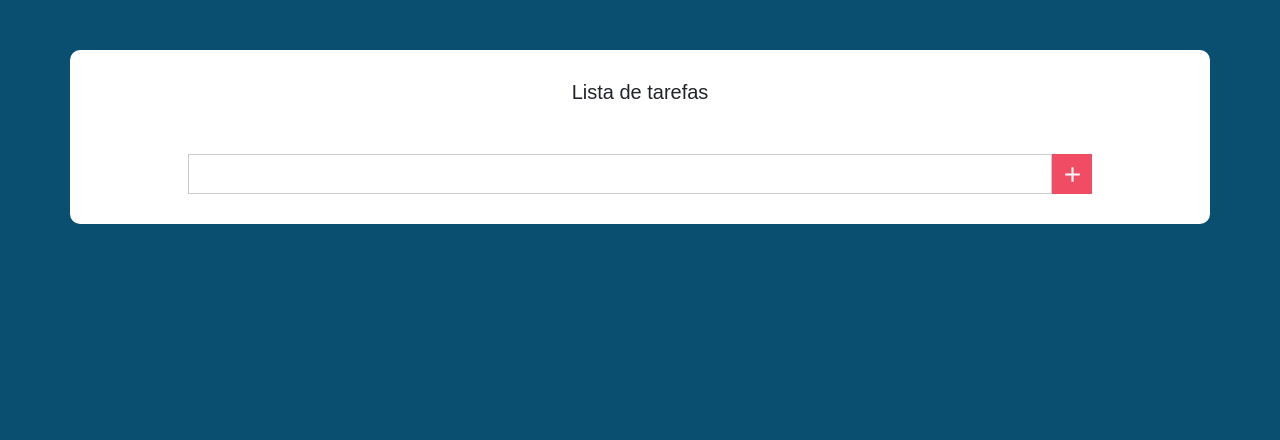
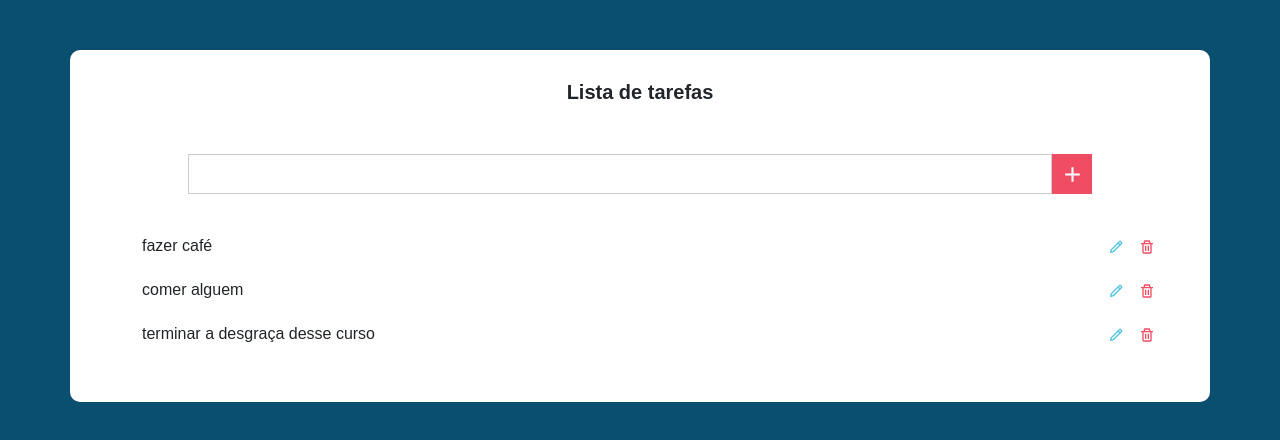
Before and after one commit to Juan-Severiano/react-luizomf, a React (Create React App) app: page / in a window 1280 px wide. Shown: the top 440 px of the page. Built offline with nearby package versions, Linux system fonts and the light colour scheme.

Commit message:
estilizando o local onde vai ficar as tarefas

```diff
--- a/src/components/Main.css
+++ b/src/components/Main.css
@@ -7,6 +7,7 @@
 
 .main h1 {
   font-size: 20px;
+  font-weight: 800;
   text-align: center;
   padding-bottom: 20px;
 }
@@ -37,3 +38,42 @@
   align-items: center;
   justify-content: center;
 }
+
+.tasks {
+  margin-top: 30px;
+}
+
+.tasks li {
+  display: flex;
+  align-items: center;
+  justify-content: space-between;
+  padding: 10px;
+  transition: all 600ms ease-in-out;
+  border-radius: 10px;
+}
+
+.tasks li:hover {
+  background-color: #51c5de;
+}
+
+.tasks li .edit {
+  color: #51c5de;
+}
+
+.tasks li .delete {
+  color: #f04c64;
+}
+
+.tasks li .edit, .tasks li .delete {
+  margin-right: 15px;
+}
+
+.tasks li .edit:hover, .tasks li .delete:hover{
+  cursor: pointer;
+}
+
+.tasks li:hover .edit,
+.tasks li:hover .delete {
+  transition: all 600ms ease-in-out;
+  color: black;
+}
--- a/src/components/Main.js
+++ b/src/components/Main.js
@@ -1,10 +1,16 @@
 import React, { Component } from 'react'
+
 import { BiPlus } from 'react-icons/bi'
+
+import { BiPencil, BiTrash } from 'react-icons/bi'
 import './Main.css'
 
 export default class Main extends Component {
     state = {
         newTask: '',
+        tasks : [
+            'fazer café', 'comer alguem', 'terminar a desgraça desse curso'
+        ]
     }
 
     handleChange = e => {
@@ -15,7 +21,7 @@ export default class Main extends Component {
 
 
     render() {
-        const { newTask } = this.state
+        const { newTask, tasks } = this.state
 
         return (
             <div className='container main'>
@@ -31,6 +37,17 @@ export default class Main extends Component {
                         <BiPlus />
                     </button>
                 </form>
+
+                <ul className="tasks">
+                    {tasks.map((task) => (
+                        <li key={task}>{task}
+                         <div>
+                            <BiPencil className='edit' />
+                            <BiTrash className='delete'/>
+                         </div>
+                        </li>
+                    ))}
+                </ul>
             </div>
         )
     }
```
